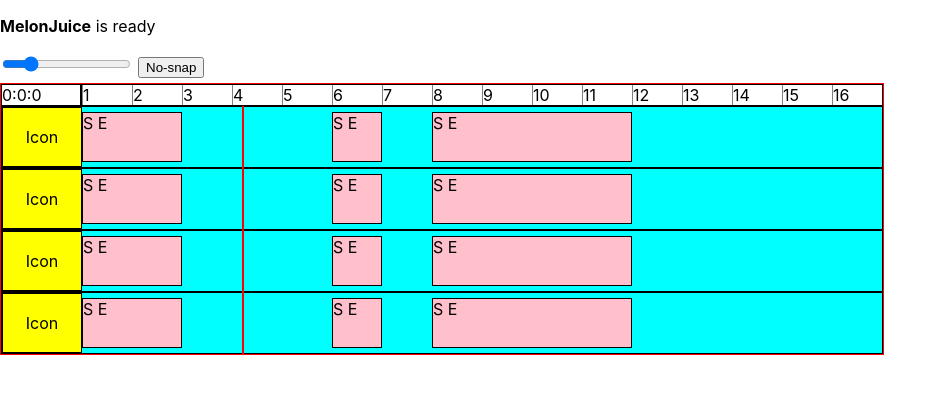
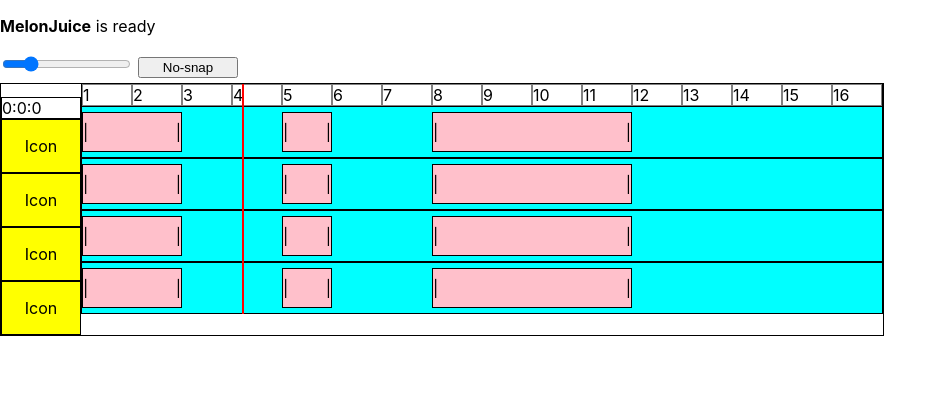
Before and after one commit to purewack/melonJuice-web, a React (Create React App) app: page / in a window 1280 px wide. Shown: the top 394 px of the page, without its empty margins (0-947 px from the left). Built offline with nearby package versions, Linux system fonts and the light colour scheme.

Commit message:
refactor editor fields

```diff
--- a/src/App.js
+++ b/src/App.js
@@ -5,6 +5,8 @@ import './App.css';
 import AudioField from './components/AudioField';
 import AudioRegion from './components/AudioRegion';
 import AudioTrack from './components/AudioTrack';
+import ToolField from './components/ToolField';
+import TrackTool from './components/TrackTool';
 
 function App() {
   const [begun, setBegun] = useState(false)
@@ -25,13 +27,13 @@ function App() {
     {
       bufferId: 2,
       timeBufferOffset:0,
-      timeStart:3,
+      timeStart:4,
       timeDuration:1,
     },
     {
       bufferId: 3,
       timeBufferOffset:0,
-      timeStart:4,
+      timeStart:7,
       timeDuration:4,
     }
   ])
@@ -63,24 +65,37 @@ function App() {
         }}
       />
 
-      <button onClick={()=>{
+      <button
+        style={{width:100}}
+        onClick={()=>{
           if(snapGrain === null){
-          setSnapGrain(1)
+            setSnapGrain(2)
           }
           else if(snapGrain < 16){
             setSnapGrain(snapGrain*2)
           }
           else(setSnapGrain(null))
         }}>
+
         {snapGrain ? 'Q:'+snapGrain : 'No-snap'}
       </button>
 
-      <AudioField timer={transportTimer} songMeasures={measures} bar={bar}>
+      <div className="EditorField">
+        <ToolField>
+          <span className='TransportTimer'>{transportTimer}</span>
+
           {tracks.map((t,i) => {
+            return <TrackTool key={i} id={i} armedId={armedIndex} onArm={()=>{
+              setArmedIndex((armedIndex !== i ? i : null))
+            }} />
+          })}
 
-          return <AudioTrack key={i} id={i} armedId={armedIndex} onArm={()=>{
-            setArmedIndex((armedIndex !== i ? i : null))
-          }} bar={bar}>
+        </ToolField>
+
+        <AudioField songMeasures={measures} bar={bar}>
+
+          {tracks.map((t,i) => {
+            return <AudioTrack key={i} bar={bar}>
 
               {regions && regions.map((r,j) => {
                   return <AudioRegion key={j} region={r} bar={bar} shouldSnap={snapGrain}/>
@@ -88,7 +103,9 @@ function App() {
 
             </AudioTrack>
           })}
+
         </AudioField>
+      </div>
   </>);
 }
 
--- a/src/components/AudioField.js
+++ b/src/components/AudioField.js
@@ -17,7 +17,6 @@ const AudioField = ({songMeasures, timer, bar, children}) => {
     }
 
     return(<div className='AudioField' onMouseDown={mouseDown} onMouseUp={mouseUp}>
-        <span className='AudioTimer'>{timer}</span>
         <span className='Timeline'>
             <div className='Playhead' style={{pointerEvents: dragging ? 'none' : ''}}></div>
             {bars && bars.map((b,i)=>{
--- a/src/components/AudioRegion.js
+++ b/src/components/AudioRegion.js
@@ -53,8 +53,9 @@ const AudioRegion = ({region, setRegion, bar, shouldSnap})=>{
     onMouseUp={mouseUp}
     onMouseLeave={mouseUp}
     >
-    <span>S </span>
-    <span> E</span>
+    <span className='StartHandle'>|</span>
+    <span></span>
+    <span className='EndHandle'>|</span>
   </div>)
 }
 
--- a/src/components/AudioTrack.js
+++ b/src/components/AudioTrack.js
@@ -6,15 +6,9 @@ import AudioRegion from './AudioRegion';
 const AudioTrack = ({id, armedId, onArm, onSolo, onMute, children})=>{
 
     return(<div className={armedId === id ? 'AudioTrack AudioTrackArmed' : 'AudioTrack'}>
-        <div className='AudioTrackHeading'>
-            <p>Icon</p>
-            <div className='AudioTrackHelper'>
-                <button onClick={onArm}>Rec Arm</button>
-                <button >Solo</button>
-                <button >Mute</button>
-            </div>
+        <div className="content">
+            {children}
         </div>
-        {children}
     </div>)
 }
 
--- /dev/null
+++ b/src/components/ToolField.js
@@ -0,0 +1,7 @@
+import React from 'react'
+
+export default function ToolField({children}) {
+    return (<div className='ToolField'>
+        {children}
+    </div>)
+}
--- /dev/null
+++ b/src/components/TrackTool.js
@@ -0,0 +1,14 @@
+import React from 'react'
+
+export default function TrackTool({id, armedId, onArm}) {
+    return (
+        <span className={armedId === id ? 'TrackTool TrackToolArmed' : 'TrackTool'}>
+            <p>Icon</p>
+            <span className='TrackToolHelper'>
+                <button onClick={onArm}>Rec Arm</button>
+                <button >Solo</button>
+                <button >Mute</button>
+            </span>
+        </span>
+    )
+}
--- a/src/components/components.css
+++ b/src/components/components.css
@@ -9,15 +9,18 @@
 }
 
 .AudioRegion{
-    position:relative;
+    position:absolute;
+    height:40px;
     margin: 5px 0 ;
-    display:inline-block;
-    height:50px;
     background:pink;
     border: solid black 1px;
+    display:flex;
+    justify-content: space-between;
+    align-items: center;
+
 }
 .AudioRegion:hover{
-    cursor:grab;
+    cursor:move;
 }
 .AudioRegionDrag{
     background:red;
@@ -29,8 +32,29 @@
     white-space: nowrap;
     display:flex;
 }
+.AudioTrack .content{
+    position:relative;
+    width:100%;
+    height:50px;
+}
 
-.AudioTrackHeading{
+
+.EditorField{
+    border: solid black 1px;
+    width:max-content;
+    position: relative;
+}
+.ToolField{
+    width:min-content;
+    display:inline-block;
+}
+.AudioField{
+    width:max-content;
+    overflow:hidden;
+    display:inline-block;
+}
+
+.TrackTool{
     z-index: 9;
     background:yellow;
     border:solid black 1px;
@@ -43,7 +67,7 @@
     align-items: center;
 }
 
-.AudioTrackHelper{
+.TrackToolHelper{
     display:none;
     z-index: 10;
     background:blue;
@@ -55,17 +79,12 @@
     height:50px;
     overflow: hidden;
 }
-.AudioTrackHeading:hover .AudioTrackHelper{
+.TrackTool:hover .TrackToolHelper{
     display:flex;
 }
 
 
-.AudioField{
-    border:solid red 1px;
-    width:max-content;
-    overflow:hidden;
-}
-.AudioTimer{
+.TransportTimer{
     display:inline-block;
     position: sticky;
     left:0;
@@ -81,7 +100,7 @@
 }
 .Timeline .TimelineBar{
     display:inline-block;
-    border-left:solid gray 1px;
+    border:solid gray 1px;
 }
 
 .Timeline .Playhead{
```
Lines whose indentation alone changed are shown as unchanged.
